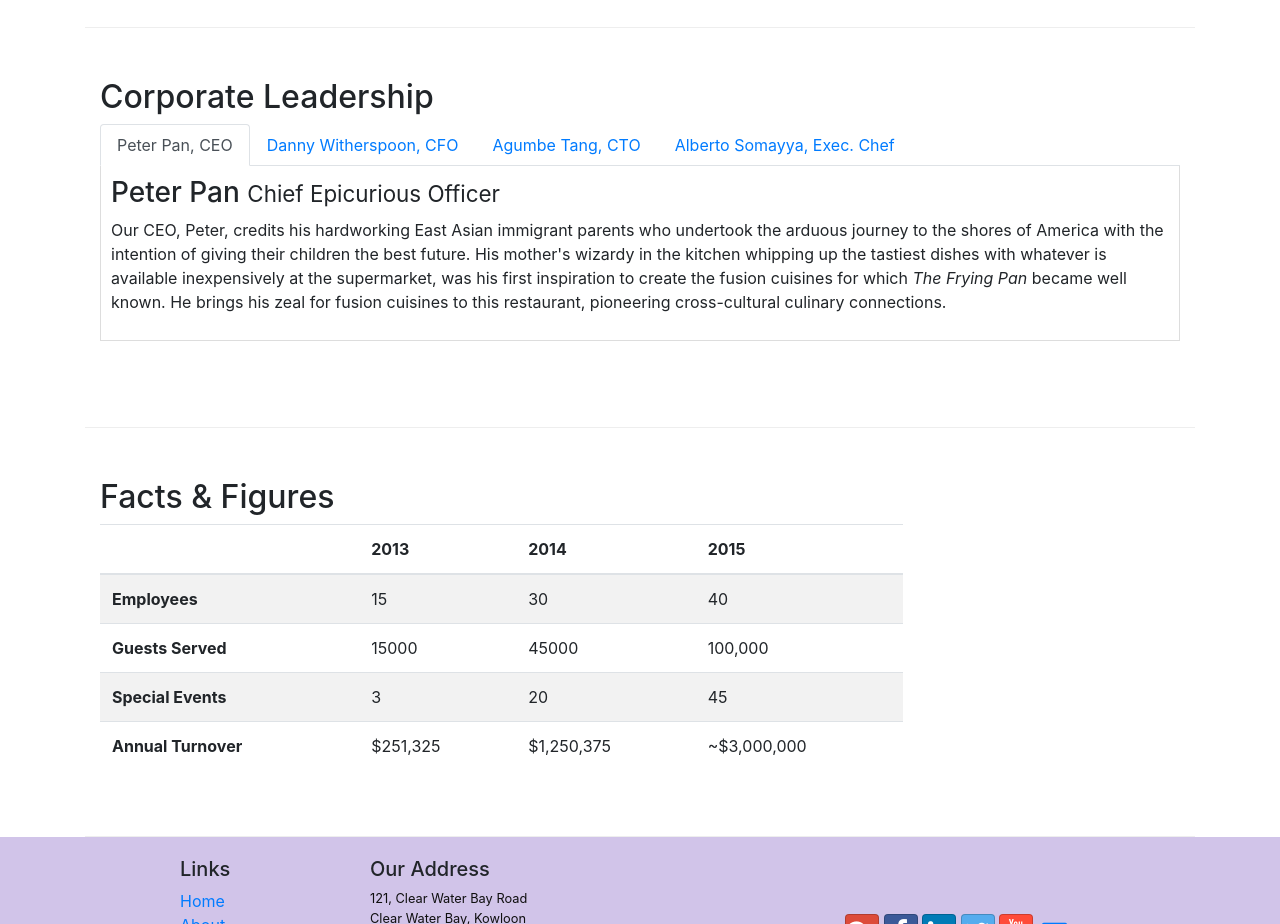
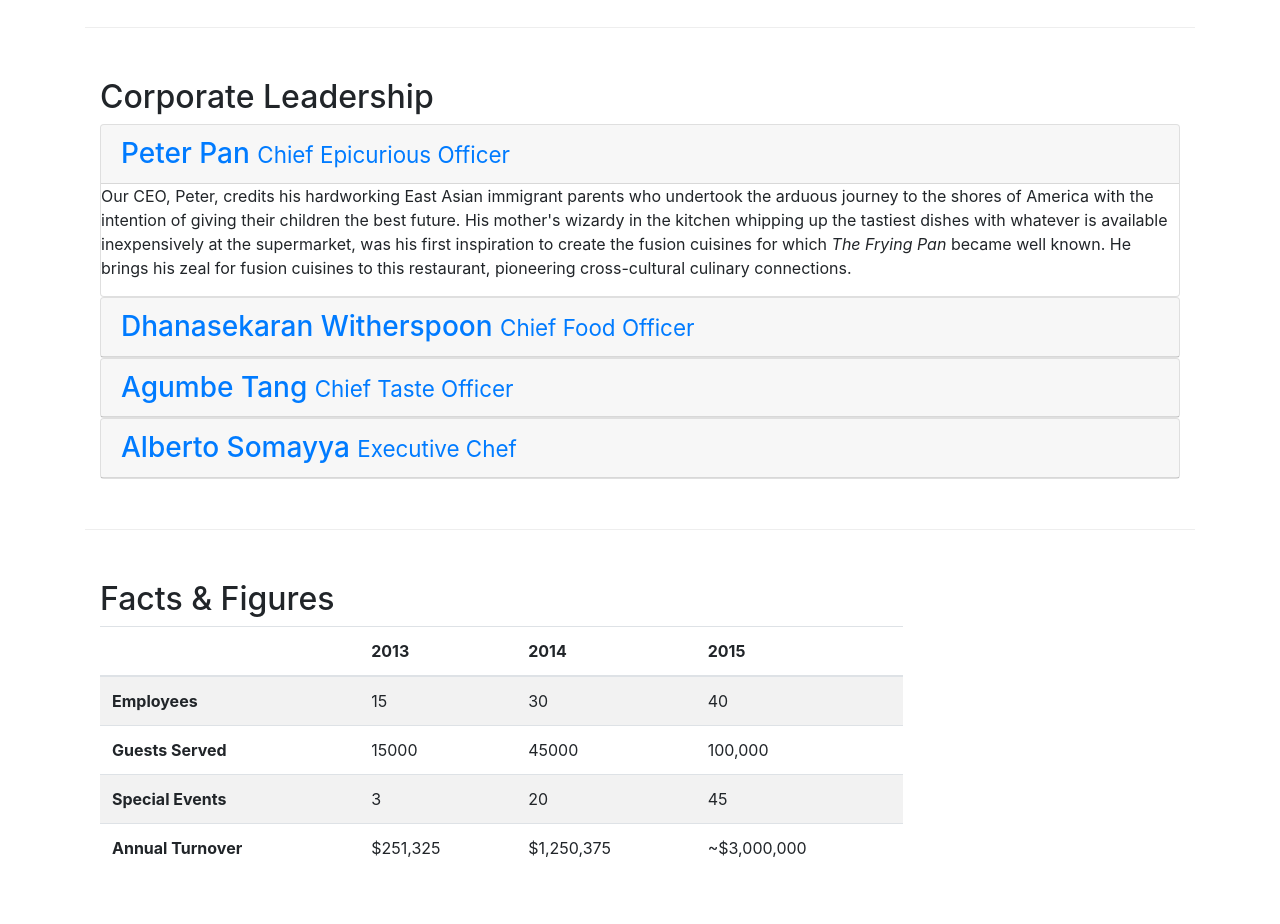
Before and after one commit to yli236/Bootstrap4-Project, a website: page aboutus.html in a window 1280 px wide. Shown: the part 880-1804 px from the top of the page. Drawn offline with nearby package versions, Linux system fonts and the light colour scheme.

Commit message:
collapse and accordion

```diff
--- a/aboutus.html
+++ b/aboutus.html
@@ -98,41 +98,68 @@
             <div class = "col-12">
                 <h2>Corporate Leadership</h2>
 
-                <ul class = "nav nav-tabs">
-                    <li class = "nav-item">
-                        <a class = "nav-link active" href = "#peter"
-                           role = "tab" data-toggle = "tab">Peter Pan, CEO</a>
-                    </li>
-                    <li class = "nav-item">
-                        <a class = "nav-link" href = "#danny"
-                           role = "tab" data-toggle = "tab">Danny Witherspoon, CFO</a>
-                    </li>
-                    <li class = "nav-item">
-                        <a class = "nav-link" href = "#agumbe"
-                           role = "tab" data-toggle = "tab">Agumbe Tang, CTO</a>
-                    </li>
-                    <li class = "nav-item">
-                        <a class = "nav-link" href = "#alberto"
-                           role = "tab" data-toggle = "tab">Alberto Somayya, Exec. Chef</a>
-                    </li>
-                </ul>
 
-                <div class = "tab-content">
-                    <div role="tabpanel" class="tab-pane fade show active" id="peter">
-                         <h3>Peter Pan <small>Chief Epicurious Officer</small></h3>
-                         <p class="hidden-xs-down">Our CEO, Peter, credits his hardworking East Asian immigrant parents who undertook the arduous journey to the shores of America with the intention of giving their children the best future. His mother's wizardy in the kitchen whipping up the tastiest dishes with whatever is available inexpensively at the supermarket, was his first inspiration to create the fusion cuisines for which <em>The Frying Pan</em> became well known. He brings his zeal for fusion cuisines to this restaurant, pioneering cross-cultural culinary connections.</p>
+
+                <div id = "accordion" role = "tablist">
+                    <div class = "card">
+                        <div class = "card-header" role = "tab" id = "peterhead">
+                            <h3 class = "mb-0">
+                                <a data-toggle = "collapse" data-parent = "#accordion"
+                                   href = "#peter">
+                                Peter Pan <small>Chief Epicurious Officer</small></a>
+                            </h3>
+
+                        </div>
+                        <div role="tabpanel" class="collapse show " id="peter">
+                            <div class = "card-block">
+                                <p class="hidden-xs-down">Our CEO, Peter, credits his hardworking East Asian immigrant parents who undertook the arduous journey to the shores of America with the intention of giving their children the best future. His mother's wizardy in the kitchen whipping up the tastiest dishes with whatever is available inexpensively at the supermarket, was his first inspiration to create the fusion cuisines for which <em>The Frying Pan</em> became well known. He brings his zeal for fusion cuisines to this restaurant, pioneering cross-cultural culinary connections.</p>
+                            </div>
+                        </div>
                     </div>
-                    <div role = "tabpanel" class = "tab-pane fade" id= "danny">
-                         <h3>Dhanasekaran Witherspoon <small>Chief Food Officer</small></h3>
+                    <div class = "card">
+                        <div class = "card-header" role = "tab" id = "dannyhead">
+                                <h3 class = "mb-0">
+                                        <a class = "collapsed" data-toggle = "collapse" data-parent = "#accordion"
+                                           href = "#danny">
+                                        Dhanasekaran Witherspoon <small>Chief Food Officer</small></a>
+                                       </h3>
+                        </div>
+                    <div role = "tabpanel" class = "collapse" id= "danny">
+                        <div class = "card-block">
+
                          <p class="hidden-xs-down">Our CFO, Danny, as he is affectionately referred to by his colleagues, comes from a long established family tradition in farming and produce. His experiences growing up on a farm in the Australian outback gave him great appreciation for varieties of food sources. As he puts it in his own words, <em>Everything that runs, wins, and everything that stays, pays!</em></p>
+                        </div>
                     </div>
-                    <div role = "tabpanel" class = "tab-pane fade" id= "agumbe">
-                         <h3>Agumbe Tang <small>Chief Taste Officer</small></h3>
-                         <p class="hidden-xs-down">Blessed with the most discerning gustatory sense, Agumbe, our CTO, personally ensures that every dish that we serve meets his exacting tastes. Our chefs dread the tongue lashing that ensues if their dish does not meet his exacting standards. He lives by his motto, <em>You click only if you survive my lick.</em></p>
                     </div>
-                    <div role = "tabpanel" class = "tab-pane fade" id = "alberto">
-                         <h3>Alberto Somayya <small>Executive Chef</small></h3>
-                         <p class="hidden-xs-down">Award winning three-star Michelin chef with wide International experience having worked closely with whos-who in the culinary world, he specializes in creating mouthwatering Indo-Italian fusion experiences. He says, <em>Put together the cuisines from the two craziest cultures, and you get a winning hit! Amma Mia!</em></p>
+
+                    <div class = "card">
+                        <div class = "card-header" role = "tab" id = "agumbehead">
+                            <h3 class = "mb-0">
+                                <a class = "collapsed" data-toggle = "collapse" data-parent = "#accordion"
+                                   href = "#agumbe">
+                                Agumbe Tang <small>Chief Taste Officer</small></a>
+                            </h3>
+                        </div>
+                        <div role = "tabpanel" class = "collapse" id= "agumbe">
+                            <div class = "card-block">
+                             <p class="hidden-xs-down">Blessed with the most discerning gustatory sense, Agumbe, our CTO, personally ensures that every dish that we serve meets his exacting tastes. Our chefs dread the tongue lashing that ensues if their dish does not meet his exacting standards. He lives by his motto, <em>You click only if you survive my lick.</em></p>
+                            </div>
+                        </div>
+                    </div>
+
+                    <div class = "card">
+                        <div class = "card-header" role = "tab" id = "albertohead">
+                            <h3 class = "mb-0">
+                                <a class = "collapsed" data-toggle = "collapse" data-parent = "#accordion"
+                                   href = "#alberto">
+                                Alberto Somayya <small>Executive Chef</small></a>
+                            </h3>
+                        </div>
+                        <div role = "tabpanel" class = "collapse" id = "alberto">
+                            <div class = "card-block">
+                            <p class="hidden-xs-down">Award winning three-star Michelin chef with wide International experience having worked closely with whos-who in the culinary world, he specializes in creating mouthwatering Indo-Italian fusion experiences. He says, <em>Put together the cuisines from the two craziest cultures, and you get a winning hit! Amma Mia!</em></p>
+                            </div>
+                        </div>
                     </div>
                 </div>
             </div>
```
